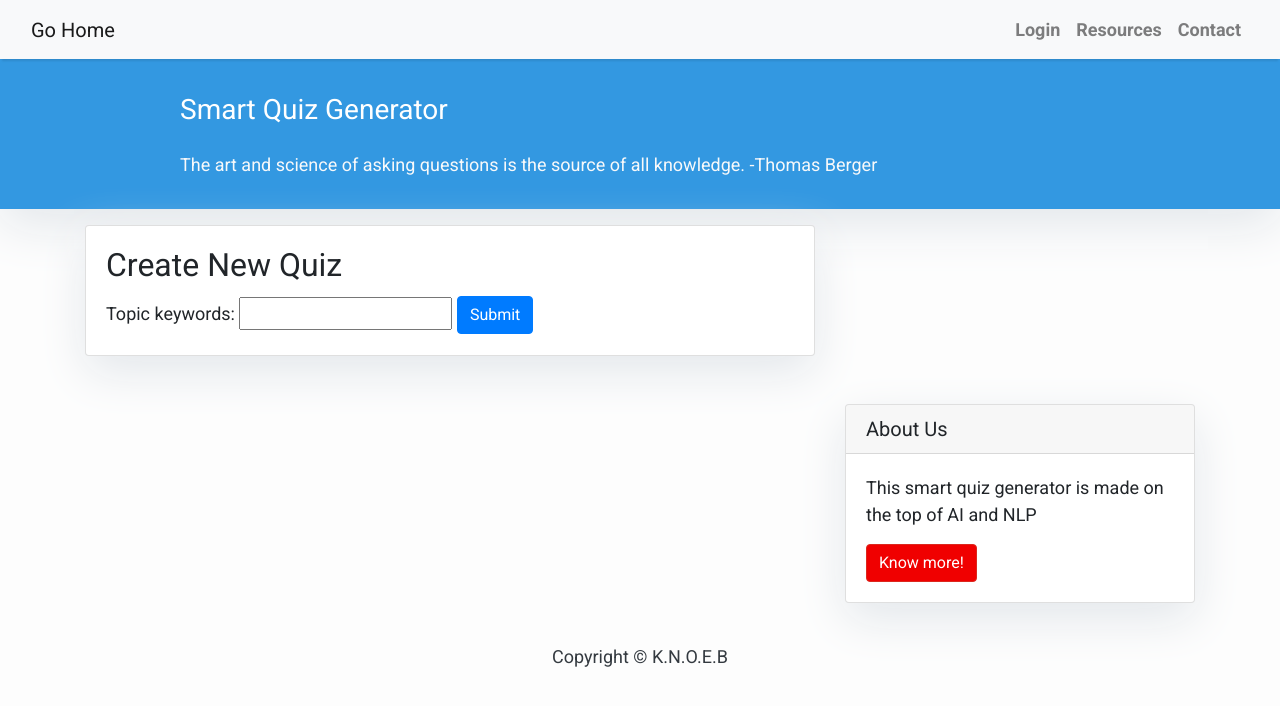
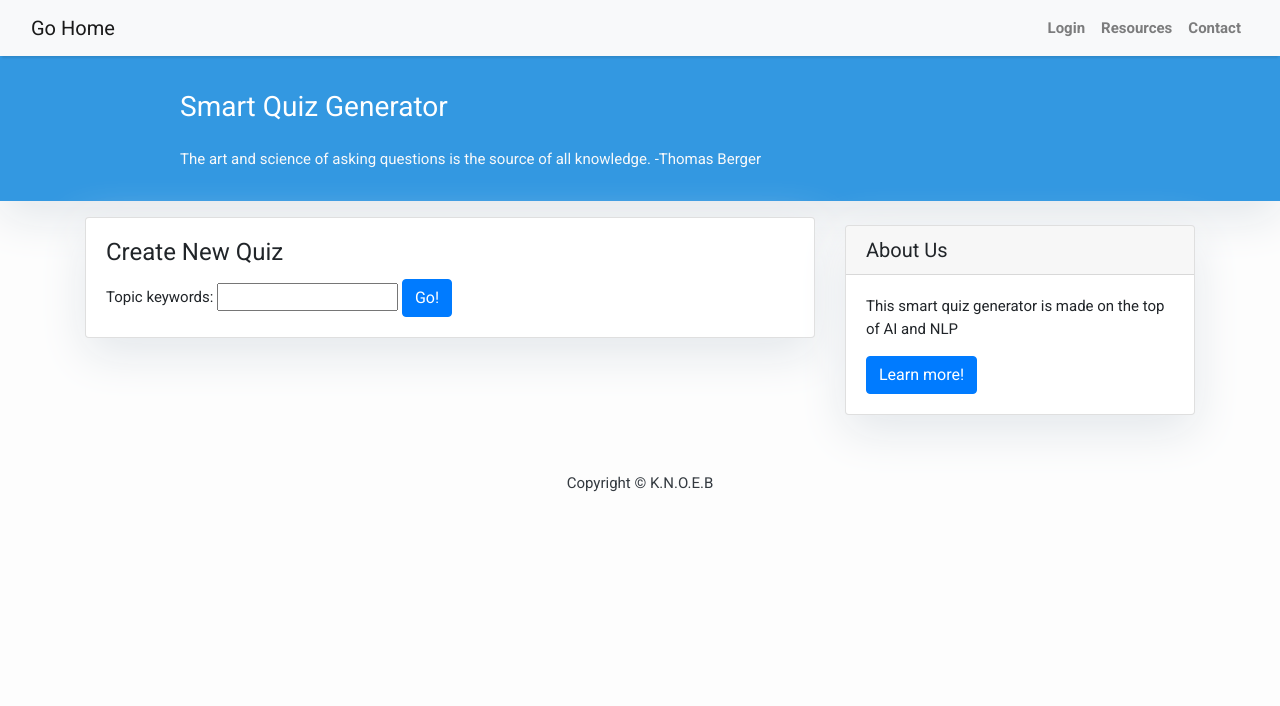
Before and after one commit to kgvinod/qwizkool-django, a Django app: page /quiz/ in a window 1280 px wide. Shown: the top 706 px of the page. Run offline with Django 3.2, Linux system fonts and the light colour scheme; data that the repository does not hold is empty; some libraries are stand-ins or nearby versions.

Commit message:
fix page navigation

```diff
--- a/qwizkoolweb/quiz/templates/base.html
+++ b/qwizkoolweb/quiz/templates/base.html
@@ -14,7 +14,7 @@
         <style>
             body {
             font-family: "Roboto", sans-serif;
-            font-size: 17px;
+            font-size: 14px;
             background-color: #fdfdfd;
         }
         .shadow {
--- a/qwizkoolweb/quiz/templates/create_quiz_fail.html
+++ b/qwizkoolweb/quiz/templates/create_quiz_fail.html
@@ -1,3 +1,4 @@
+{% extends "base.html" %}
 {% load bootstrap4 %}
 
 {% block content %}
--- a/qwizkoolweb/quiz/templates/create_quiz_progress.html
+++ b/qwizkoolweb/quiz/templates/create_quiz_progress.html
@@ -1,4 +1,5 @@
 
+{% extends "base.html" %}
 {% load bootstrap4 %}
 
 {% block content %}
--- a/qwizkoolweb/quiz/templates/create_quiz_success.html
+++ b/qwizkoolweb/quiz/templates/create_quiz_success.html
@@ -1,4 +1,5 @@
 
+{% extends "base.html" %}
 {% load bootstrap4 %}
 
 {% block content %}
--- a/qwizkoolweb/quiz/templates/index.html
+++ b/qwizkoolweb/quiz/templates/index.html
@@ -5,7 +5,7 @@
 <style>
     body {
         font-family: "Roboto", sans-serif;
-        font-size: 18px;
+        font-size: 15px;
         background-color: #fdfdfd;
     }
 
@@ -39,33 +39,34 @@
         <div class="col-md-8 mt-3 left">
             <div class="card mb-4">
                 <div class="card-body">
-                    <h2 class="card-title">Create New Quiz</h2>
+                    <h4 class="card-title">Create New Quiz</h4>
                     <form action="{% url 'quiz:create_quiz' %}" method="post">
                         {% csrf_token %}
                         <label for="topic">Topic keywords: </label>
                         <input id="topic" type="text" name="topic" value="{{ topic_text }}">
                         {% buttons %}
-                            <button type="submit" class="btn btn-primary">Submit</button>
+                            <button type="submit" class="btn btn-primary">Go!</button>
                         {% endbuttons %}
                     </form>
                 </div>
             </div>
         </div>
 
+        {% block sidebar %} {% include 'sidebar.html' %} {% endblock sidebar %}
+
         <!-- Blog Entries Column -->
         <div class="col-md-8 mt-3 left">
             {% for quiz in latest_quiz_list %}
             <div class="card mb-4">
                 <div class="card-body">
-                    <h2 class="card-title">{{ quiz.title_text }}</h2>
+                    <h5 class="card-title">{{ quiz.title_text }}</h5>
                     <p class="card-text text-muted h6">{{ quiz.author }} | {{ quiz.pub_date}} </p>
                     <p class="card-text">{{quiz.description_text|slice:":200" }}</p>
-                    <a href="{% url 'quiz:quiz_detail' quiz.id %}" class="btn btn-primary">Read More &rarr;</a>
+                    <a href="{% url 'quiz:quiz_detail' quiz.id %}" class="btn btn-primary">Take this quiz &rarr;</a>
                 </div>
             </div>
             {% endfor %}
         </div>
-        {% block sidebar %} {% include 'sidebar.html' %} {% endblock sidebar %}
     </div>
 </div>
 {%endblock%}
--- a/qwizkoolweb/quiz/templates/question.html
+++ b/qwizkoolweb/quiz/templates/question.html
@@ -1,3 +1,4 @@
+{% extends "base.html" %}
 {% load bootstrap4 %}
 
 {% block content %}
--- a/qwizkoolweb/quiz/templates/question_results.html
+++ b/qwizkoolweb/quiz/templates/question_results.html
@@ -1,3 +1,4 @@
+{% extends "base.html" %}
 {% load bootstrap4 %}
 
 {% block content %}
--- a/qwizkoolweb/quiz/templates/quiz_detail.html
+++ b/qwizkoolweb/quiz/templates/quiz_detail.html
@@ -1,3 +1,4 @@
+{% extends "base.html" %}
 {% load bootstrap4 %}
 
 {% block content %}
--- a/qwizkoolweb/quiz/templates/quiz_results.html
+++ b/qwizkoolweb/quiz/templates/quiz_results.html
@@ -1,3 +1,4 @@
+{% extends "base.html" %}
 {% load bootstrap4 %}
 
 {% block content %}
--- a/qwizkoolweb/quiz/templates/sidebar.html
+++ b/qwizkoolweb/quiz/templates/sidebar.html
@@ -14,7 +14,7 @@
     <div class="card-body">
         <p class="card-text"> This smart quiz generator is made on the top of AI and NLP</p>
         <a href="https://monkeylearn.com/blog/nlp-ai/"
-        class="btn btn-danger">Know more!</a>
+        class="btn btn-primary">Learn more!</a>
     </div>
 </div>
 </div>
```
